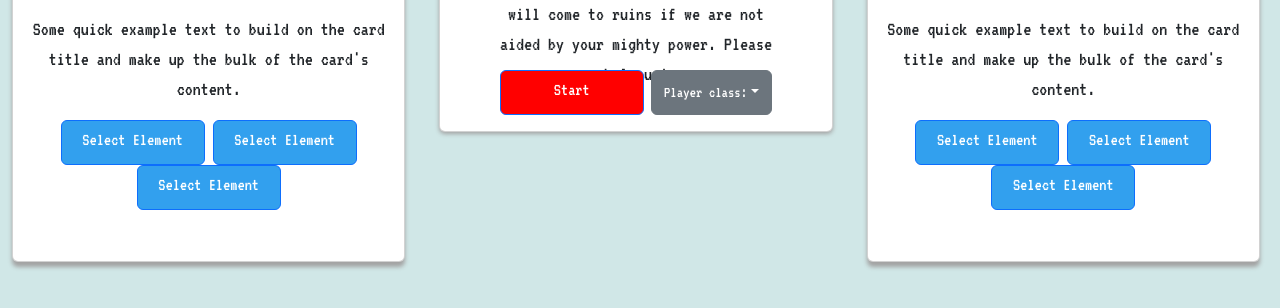
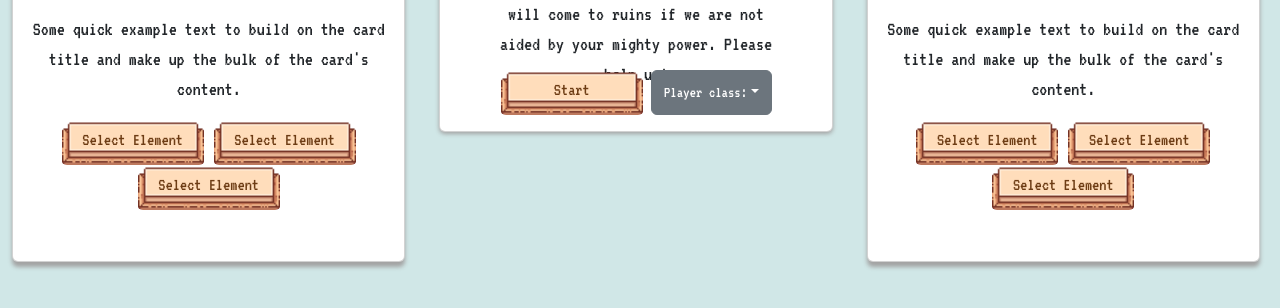
Before and after one commit to aogles/jacc-game, a plain HTML site: page index.html in a window 1280 px wide. Shown: the part 476-784 px from the top of the page. Drawn offline with nearby package versions, Linux system fonts and the light colour scheme.

Commit message:
changed button style, removed button background and boarder color. Also added click sound

```diff
--- a/index.html
+++ b/index.html
@@ -33,9 +33,15 @@
           Some quick example text to build on the card title and make up the
           bulk of the card's content.
         </p>
-        <button class="btn btn-primary attack-btn">Select Element</button>
-        <button class="btn btn-primary attack-btn">Select Element</button>
-        <button class="btn btn-primary attack-btn">Select Element</button>
+        <button class="btn btn-primary attack-btn">
+          <p class="btn-text">Select Element</p>
+        </button>
+        <button class="btn btn-primary attack-btn">
+          <p class="btn-text">Select Element</p>
+        </button>
+        <button class="btn btn-primary attack-btn">
+          <p class="btn-text">Select Element</p>
+        </button>
       </div>
     </div>
   </div>
@@ -73,10 +79,18 @@
               Dropdown button
             </button>
             <ul class="dropdown-menu">
-              <li><a class="dropdown-item btn1">Earth</a></li>
-              <li><a class="dropdown-item btn2">Air</a></li>
-              <li><a class="dropdown-item btn3">Fire</a></li>
-              <li><a class="dropdown-item btn4">Water</a></li>
+              <li><a class="dropdown-item btn1">
+                  Earth
+                </a></li>
+              <li><a class="dropdown-item btn2">
+                  Air
+                </a></li>
+              <li><a class="dropdown-item btn3">
+                  Fire
+                </a></li>
+              <li><a class="dropdown-item btn4">
+                  Water
+                </a></li>
             </ul>
           </div>
         </div>
@@ -113,9 +127,15 @@
           Some quick example text to build on the card title and make up the
           bulk of the card's content.
         </p>
-        <button class="btn btn-primary attack-btn">Select Element</button>
-        <button class="btn btn-primary attack-btn">Select Element</button>
-        <button class="btn btn-primary attack-btn">Select Element</button>
+        <button class="btn btn-primary attack-btn">
+          <p class="btn-text">Select Element</p>
+        </button>
+        <button class="btn btn-primary attack-btn">
+          <p class="btn-text">Select Element</p>
+        </button>
+        <button class="btn btn-primary attack-btn">
+          <p class="btn-text">Select Element</p>
+        </button>
       </div>
     </div>
   </div>
--- a/main.js
+++ b/main.js
@@ -4,6 +4,7 @@ import { earth, air, fire, water } from "./player.js";
 import { Game } from "./game.js";
 
 var laugh = new Audio("./audio/evil-laugh.mp3");
+var click = new Audio("./audio/wooden-click.wav");
 
 console.log("check");
 // **** target character images area ****
@@ -102,6 +103,7 @@ function causeDamage() {
    }
    enemyTurn();
    gameOver();
+   click.play();
 }
 
 function enemyTurn() {
--- a/styles.css
+++ b/styles.css
@@ -24,7 +24,7 @@ body {
     font-size: 90px;
     margin-top: 8%;
     padding: 0;
-    color: rgb(109, 60, 20);
+    color: #6d3c14;
 
     padding-top: 18px;
 
@@ -182,7 +182,7 @@ body {
 #start-btn {
     margin: 0;
     background-color: red;
-    color: white;
+    color: #6d3c14;
 }
 
 /* .btn {
@@ -200,6 +200,7 @@ body {
 
 .btn-primary {
     font-size: 18px;
+    padding-bottom: 10px;
     display: inline-flex;
     margin: auto;
     justify-content: center;
@@ -207,15 +208,36 @@ body {
     text-align: center;
     width: 8em;
     height: 2.5em;
-    background-color: rgb(50, 160, 238);
-    color: white;
+
+    background-image: url("/images/button.png");
+    background-repeat: no-repeat;
+    background-size: cover;
+    color: #6d3c14;
+    border-color: transparent;
+    background-color: transparent;
 }
 
+.btn-text {
+    margin-bottom: 13px !important;
+}
 
+.btn-primary:active {
+    background-image: url("/images/button_pressed.png");
+}
 
-/* .btn-primary,
+.btn-primary:hover {
+    color: #6d3c14;
+}
+
+.btn-primary:visited {
+    color: #6d3c14;
+}
+
+.btn-primary,
 .btn-primary:hover,
 .btn-primary:active,
 .btn-primary:visited {
-    background-color: #8064a2 !important;
-} */
+    color: #6d3c14 !important;
+    border-color: transparent !important;
+    background-color: transparent !important;
+}
```
Also changed, not shown: images/button.png (added), images/button_pressed.png (added), 2 other files.
